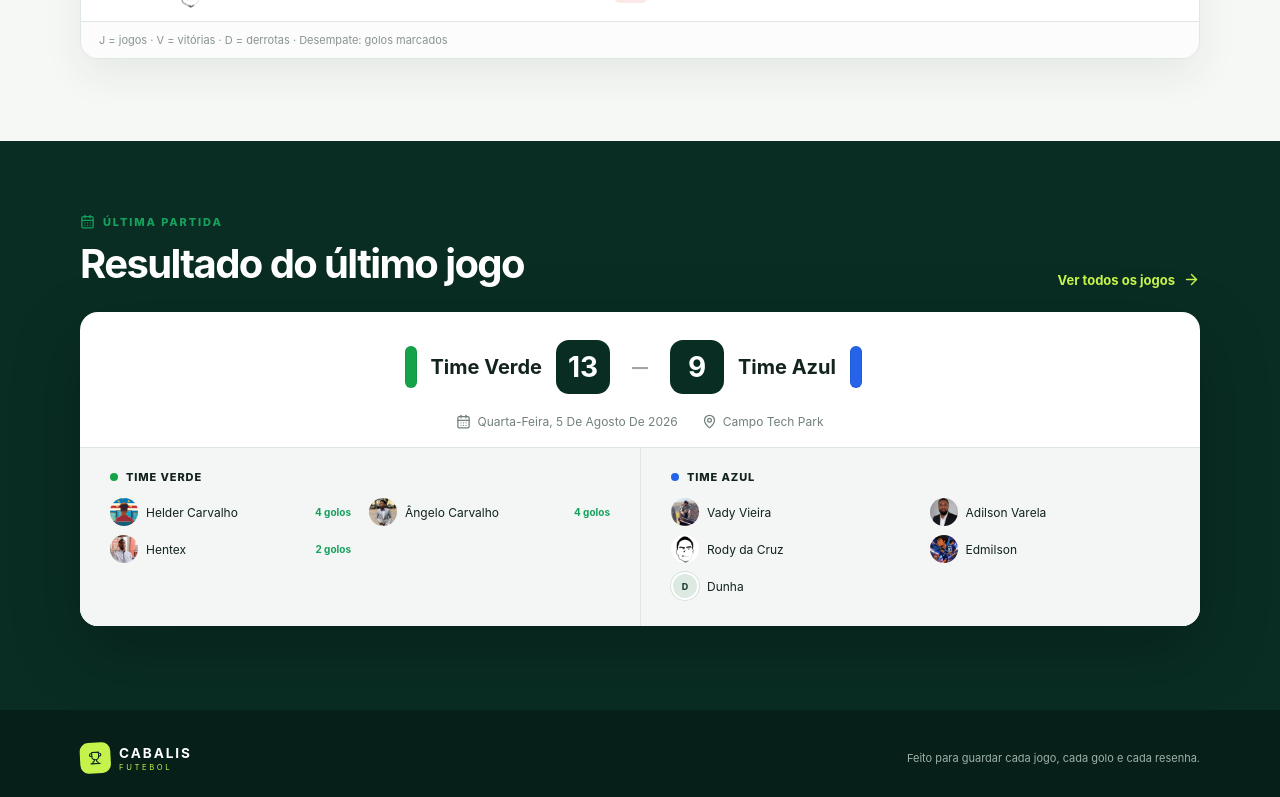
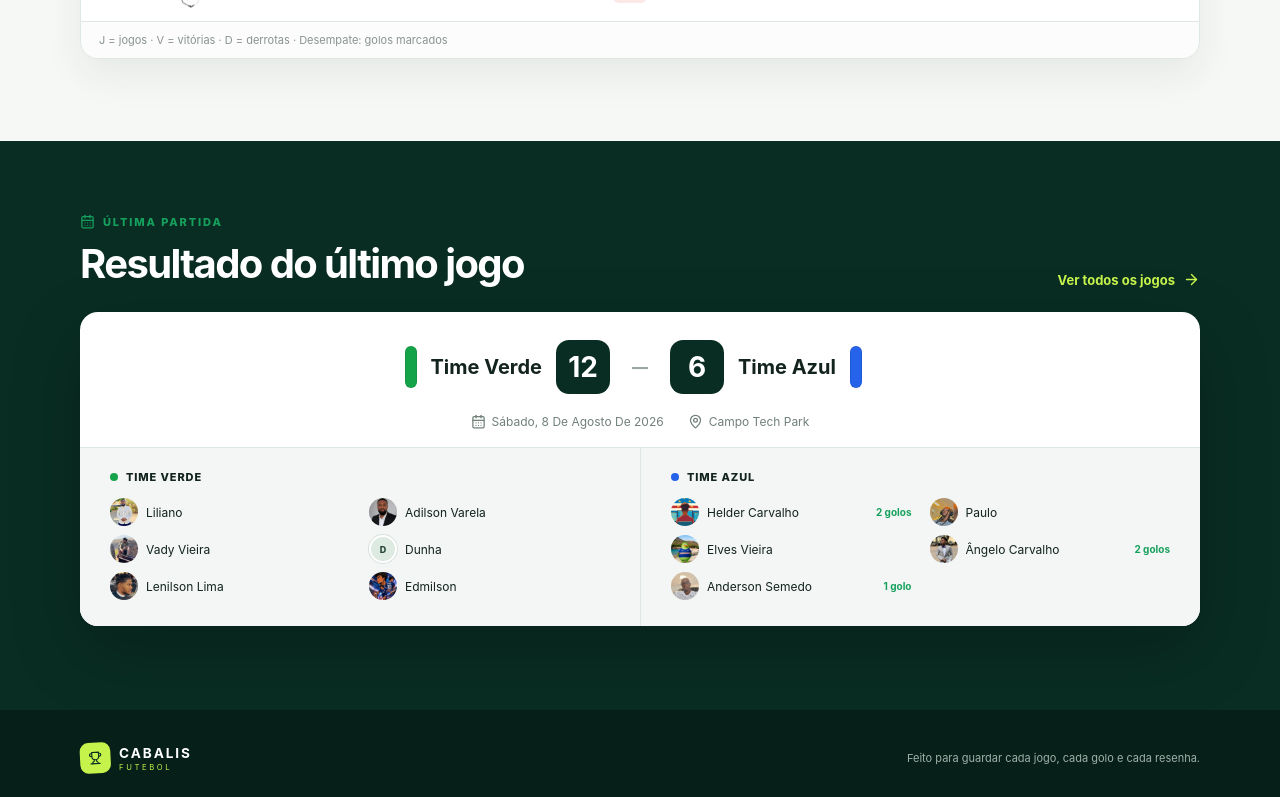
Before and after one commit to elvessilvavieira/Football-Cabalis, a Next.js app: page / in a window 1280 px wide. Shown: the part 1701-2498 px from the top of the page. Built offline with nearby package versions, Linux system fonts and the light colour scheme.

Commit message:
feat: ad match 26-08-08

```diff
--- /dev/null
+++ b/src/data/match/2026-08-08.ts
@@ -0,0 +1,32 @@
+import type { Game } from "../types";
+
+export const match20260808: Game = {
+  id: "2026-08-08-a-b",
+  date: "2026-08-08T18:00:00",
+  venue: "Campo Tech Park",
+  teamA: {
+    name: "A",
+    color: "verde",
+    score: 12,
+    players: [
+      { playerId: "liliano", goals: 0 },
+      { playerId: "adilson", goals: 0 },
+      { playerId: "vady", goals: 0 },
+      { playerId: "dunha", goals: 0 },
+      { playerId: "lenilson", goals: 0 },
+      { playerId: "edmilson", goals: 0 },
+    ],
+  },
+  teamB: {
+    name: "B",
+    color: "azul",
+    score: 6,
+    players: [
+      { playerId: "helder", goals: 2 },
+      { playerId: "paulo", goals: 0 },
+      { playerId: "elves", goals: 0 },
+      { playerId: "angelo", goals: 2 },
+      { playerId: "anderson", goals: 1 },
+    ],
+  },
+};
--- a/src/data/match/index.ts
+++ b/src/data/match/index.ts
@@ -6,6 +6,7 @@ import { match20260722 } from "./2026-07-22";
 import { match20260728 } from "./2026-07-28";
 import { match20260730 } from "./2026-07-30";
 import { match20260805 } from "./2026-08-05";
+import { match20260808 } from "./2026-08-08";
 
 export const games: Game[] = [
   match20260713,
@@ -15,4 +16,5 @@ export const games: Game[] = [
   match20260728,
   match20260730,
   match20260805,
+  match20260808,
 ];
```
